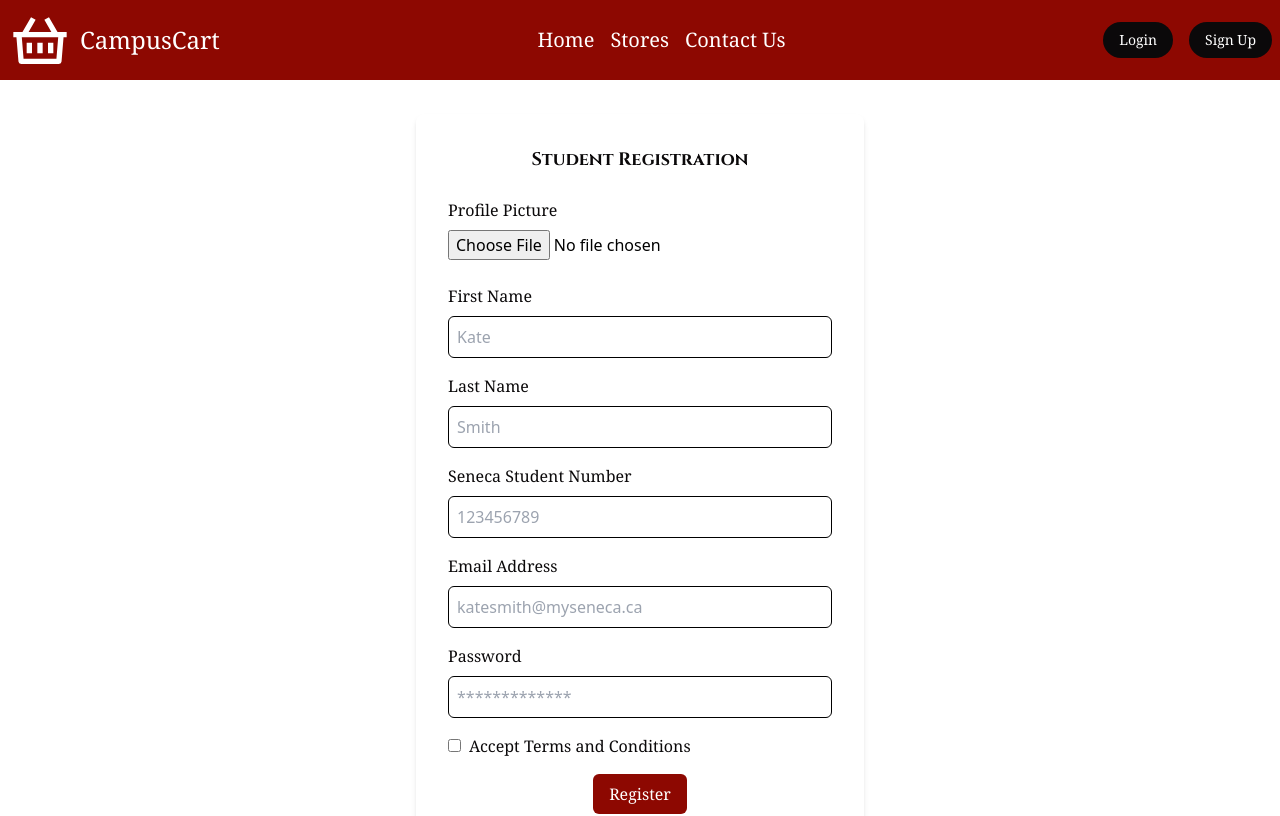
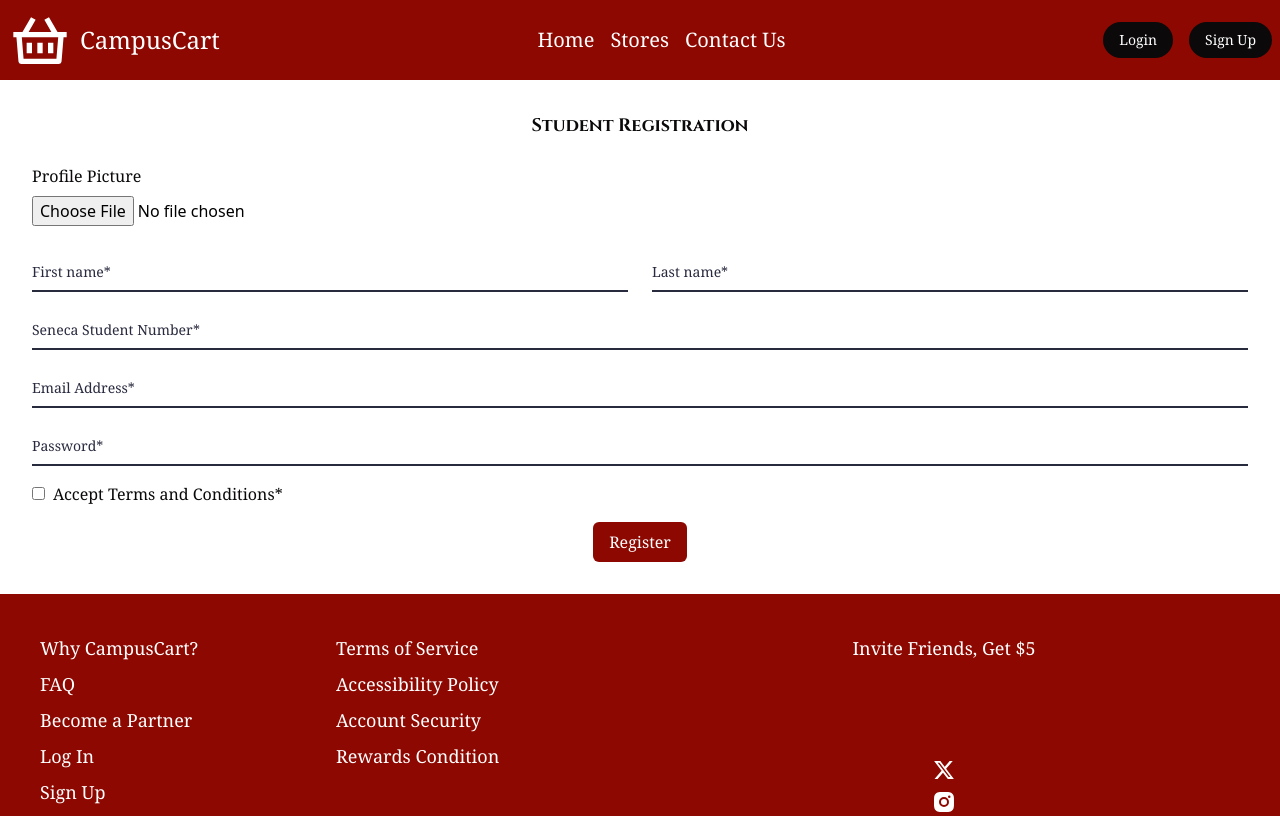
Before and after one commit to hamitsehjal/CampusCart-FRONTEND, a Next.js app: page /user-register in a window 1280 px wide. Shown: the top 816 px of the page. Built offline with nearby package versions, Linux system fonts and the light colour scheme.

Commit message:
Student-Register v1.0

```diff
--- a/src/pages/user-register.jsx
+++ b/src/pages/user-register.jsx
@@ -1,4 +1,5 @@
 // This is the User-Registration of CampusCart
+import Image from "next/image";
 import { useState } from "react";
 
 export default function UserRegister() {
@@ -11,7 +12,6 @@ export default function UserRegister() {
     profilePicture: null,
     acceptTerms: false,
   };
-
   const [formData, setFormData] = useState(clearFormData);
   const [errors, setErrors] = useState({
     firstName: "",
@@ -21,7 +21,6 @@ export default function UserRegister() {
     password: "",
     acceptTerms: "",
   });
-
   const handleImageChange = (e) => {
     const file = e.target.files[0];
     setFormData({
@@ -100,11 +99,12 @@ export default function UserRegister() {
     }
   };
   return (
-    <div className="flex justify-center items-center h-screen bg-campus-background">
-      <div className="w-full max-w-md bg-white p-8 rounded-lg shadow-md">
+    // <div className="flex justify-center items-center h-screen bg-campus-background">
+    <div className=" bg-white p-8  shadow-md">
       <h1 className="text-lg text-campus-text font-cinzel mb-6 text-center">
         Student Registration
       </h1>
+      <form onSubmit={handleSubmit}>
         <div className="mb-4">
           <label className="block text-campus-text font-medium font-noto_serif mb-2">
             Profile Picture
@@ -113,10 +113,12 @@ export default function UserRegister() {
             <div className="mt-5 text-center">
               {/*Display Profile Picture*/}
               <div className="flex justify-center items-center">
-                <img
+                <Image
                   src={URL.createObjectURL(formData.profilePicture)}
                   alt="Profile Preview"
-                  className="h-40 w-40 object-cover rounded-full "
+                  className="object-cover rounded-full "
+                  width={200}
+                  height={200}
                 />
               </div>
               {/*Remove Button*/}
@@ -137,102 +139,103 @@ export default function UserRegister() {
             className="mb-2"
           />
         </div>
-        {/* Student First Name */}
-        <div className="mb-4">
-          <label className="block text-campus-text font-noto_serif font-medium mb-2">
-            First Name
-          </label>
+        {/* Student First And Last Name */}
+        <div className="grid md:grid-cols-2 md:gap-6">
+          <div className="relative z-0 w-full mb-4 group">
             <input
               type="text"
               name="firstName"
-            placeholder="Kate"
-            className={`border ${
-              errors.firstName ? "border-campus-accent" : "border-black"
-            } rounded-md p-2 w-full`}
+              id="firstName"
+              className="block py-2.5  font-noto_serif px-0 w-full text-sm text-campus-text bg-transparent border-0 border-b-2 border-campus-blue appearance-none focus:outline-none focus:ring-0 focus:border-campus-secondary peer"
+              placeholder=" "
               value={formData.firstName}
               onChange={(e) =>
                 setFormData({ ...formData, firstName: e.target.value })
               }
             />
-          <span className="text-campus-accent">{errors.firstName}</span>
+            <label className="peer-focus:font-medium font-noto_serif absolute text-sm text-campus-blue  duration-300 transform -translate-y-6 scale-75 top-3 -z-10 origin-[0] peer-focus:left-0 peer-focus:text-campus-blue  peer-placeholder-shown:scale-100 peer-placeholder-shown:translate-y-0 peer-focus:scale-75 peer-focus:-translate-y-6">
+              First name*
+            </label>
+            <span className="text-campus-accent text-sm">
+              {errors.firstName}
+            </span>
           </div>
-        {/* Student Last Name */}
-        <div className="mb-4">
-          <label className="block text-campus-text font-noto_serif font-medium mb-2">
-            Last Name
-          </label>
+          <div className="relative z-0 w-full mb-4 group">
             <input
               type="text"
               name="lastName"
-            placeholder="Smith"
-            className={`border ${
-              errors.lastName ? "border-campus-accent" : "border-black"
-            } rounded-md p-2 w-full`}
+              id="lastName"
+              className="block py-2.5 font-noto_serif px-0 w-full text-sm text-campus-text bg-transparent border-0 border-b-2 border-campus-blue appearance-none focus:outline-none focus:ring-0 focus:border-campus-secondary peer"
+              placeholder=" "
               value={formData.lastName}
               onChange={(e) =>
                 setFormData({ ...formData, lastName: e.target.value })
               }
             />
-          <span className="text-campus-accent">{errors.lastName}</span>
+            <label className="peer-focus:font-medium font-noto_serif absolute text-sm text-campus-blue  duration-300 transform -translate-y-6 scale-75 top-3 -z-10 origin-[0] peer-focus:left-0 peer-focus:text-campus-blue  peer-placeholder-shown:scale-100 peer-placeholder-shown:translate-y-0 peer-focus:scale-75 peer-focus:-translate-y-6">
+              Last name*
+            </label>
+            <span className="text-campus-accent text-sm">
+              {errors.lastName}
+            </span>
+          </div>
         </div>
         {/* Student Number */}
-        <div className="mb-4">
-          <label className="block text-campus-text font-noto_serif font-medium mb-2">
-            Seneca Student Number
-          </label>
+        <div className="relative z-0 w-full mb-4 group">
           <input
             type="text"
             name="studentId"
-            placeholder="123456789"
-            className={`border ${
-              errors.studentId ? "border-campus-accent" : "border-black"
-            } rounded-md p-2 w-full`}
+            id="studentId"
+            className="block py-2.5 font-noto_serif px-0 w-full text-sm text-campus-text bg-transparent border-0 border-b-2 border-campus-blue appearance-none focus:outline-none focus:ring-0 focus:border-campus-secondary peer"
+            placeholder=" "
             value={formData.studentId}
             onChange={(e) =>
               setFormData({ ...formData, studentId: e.target.value })
             }
           />
-          <span className="text-campus-accent">{errors.studentId}</span>
+          <label className="peer-focus:font-medium font-noto_serif absolute text-sm text-campus-blue  duration-300 transform -translate-y-6 scale-75 top-3 -z-10 origin-[0] peer-focus:left-0 peer-focus:text-campus-blue  peer-placeholder-shown:scale-100 peer-placeholder-shown:translate-y-0 peer-focus:scale-75 peer-focus:-translate-y-6">
+            Seneca Student Number*
+          </label>
+          <span className="text-campus-accent text-sm">{errors.studentId}</span>
         </div>
         {/* Student Email */}
-        <div className="mb-4">
-          <label className="block text-campus-text font-noto_serif font-medium mb-2">
-            Email Address
-          </label>
+        <div className="relative z-0 w-full mb-4 group">
           <input
             type="email"
             name="emailAddress"
-            placeholder="katesmith@myseneca.ca"
-            className={`border ${
-              errors.emailAddress ? "border-campus-accent" : "border-black"
-            } rounded-md p-2 w-full`}
+            id="emailAddress"
+            className="block py-2.5  font-noto_serif px-0 w-full text-sm text-campus-text bg-transparent border-0 border-b-2 border-campus-blue appearance-none focus:outline-none focus:ring-0 focus:border-campus-secondary peer"
+            placeholder=" "
             value={formData.emailAddress}
             onChange={(e) =>
               setFormData({ ...formData, emailAddress: e.target.value })
             }
           />
-          <span className="text-campus-accent">{errors.emailAddress}</span>
+          <label className="peer-focus:font-medium font-noto_serif absolute text-sm text-campus-blue  duration-300 transform -translate-y-6 scale-75 top-3 -z-10 origin-[0] peer-focus:left-0 peer-focus:text-campus-blue  peer-placeholder-shown:scale-100 peer-placeholder-shown:translate-y-0 peer-focus:scale-75 peer-focus:-translate-y-6">
+            Email Address*
+          </label>
+          <span className="text-campus-accent text-sm">
+            {errors.emailAddress}
+          </span>
         </div>
         {/* Student Password */}
-        <div className="mb-4">
-          <label className="block text-campus-text font-noto_serif font-medium mb-2">
-            Password
-          </label>
+        <div className="relative z-0 w-full mb-4 group">
           <input
             type="password"
             name="password"
-            placeholder="*************"
-            className={`border ${
-              errors.password.length ? "border-campus-accent" : "border-black"
-            } rounded-md p-2 w-full`}
+            id="password"
+            className="block py-2.5 font-noto_serif px-0 w-full text-sm text-campus-text bg-transparent border-0 border-b-2 border-campus-blue appearance-none focus:outline-none focus:ring-0 focus:border-campus-secondary peer"
+            placeholder=" "
             value={formData.password}
             onChange={(e) =>
               setFormData({ ...formData, password: e.target.value })
             }
           />
-          <span className="text-campus-accent">{errors.password}</span>
+          <label className="peer-focus:font-medium font-noto_serif absolute text-sm text-campus-blue  duration-300 transform -translate-y-6 scale-75 top-3 -z-10 origin-[0] peer-focus:left-0 peer-focus:text-campus-blue  peer-placeholder-shown:scale-100 peer-placeholder-shown:translate-y-0 peer-focus:scale-75 peer-focus:-translate-y-6">
+            Password*
+          </label>
+          <span className="text-campus-accent text-sm">{errors.password}</span>
         </div>
-
         {/* Accept Terms and Conditions Checkbox */}
         <div className="mb-4">
           <div>
@@ -245,10 +248,10 @@ export default function UserRegister() {
               }
             />
             <label className="ml-2 text-campus-text font-noto_serif font-medium">
-              Accept Terms and Conditions
+              Accept Terms and Conditions*
             </label>
           </div>
-          <span className="text-campus-accent block mt-2">
+          <span className="text-campus-accent block mt-2 text-sm">
             {errors.acceptTerms}
           </span>
         </div>
@@ -261,7 +264,8 @@ export default function UserRegister() {
             Register
           </button>
         </div>
+      </form>
     </div>
-    </div>
+    // </div>
   );
 }
```
Lines whose indentation alone changed are shown as unchanged.
